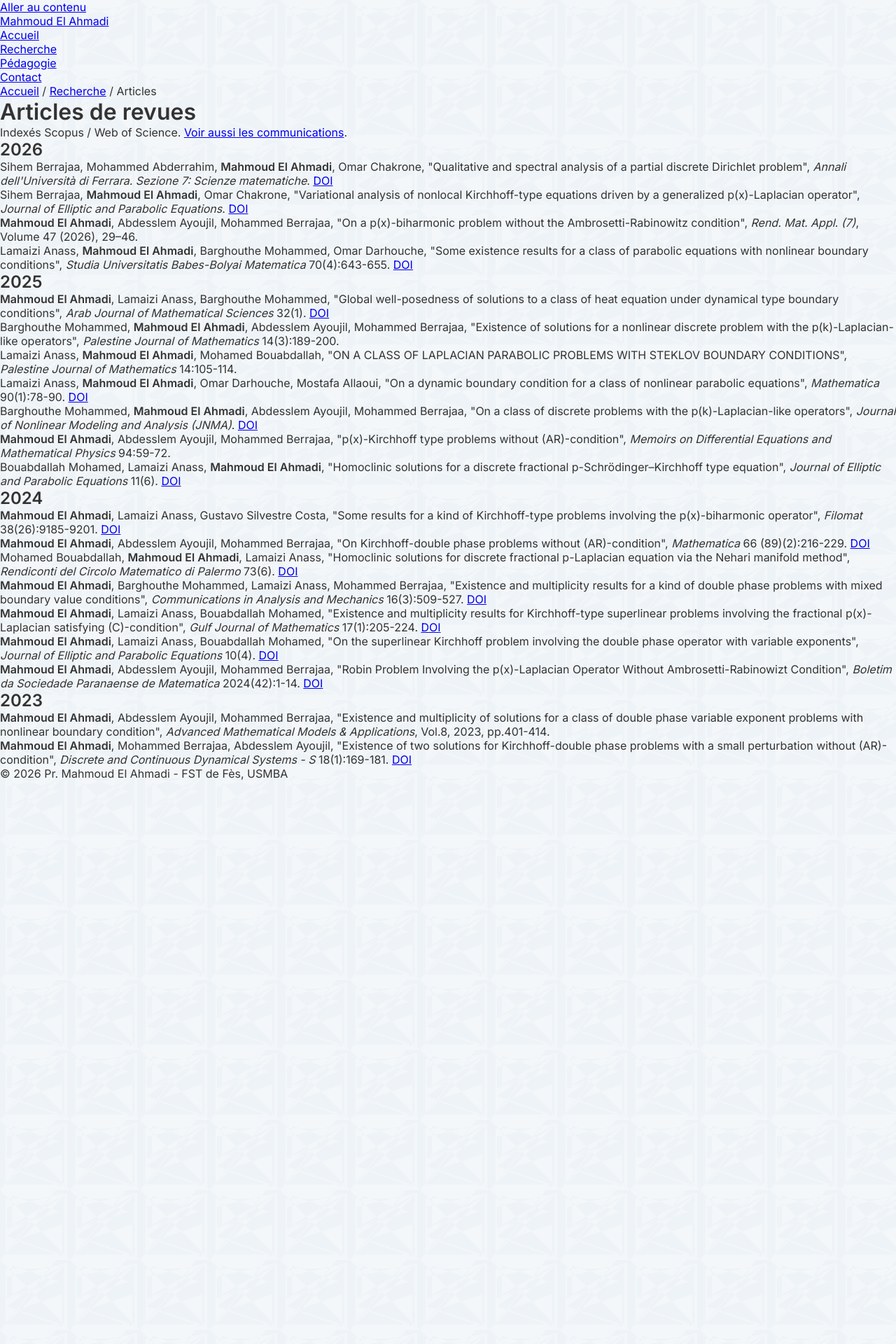
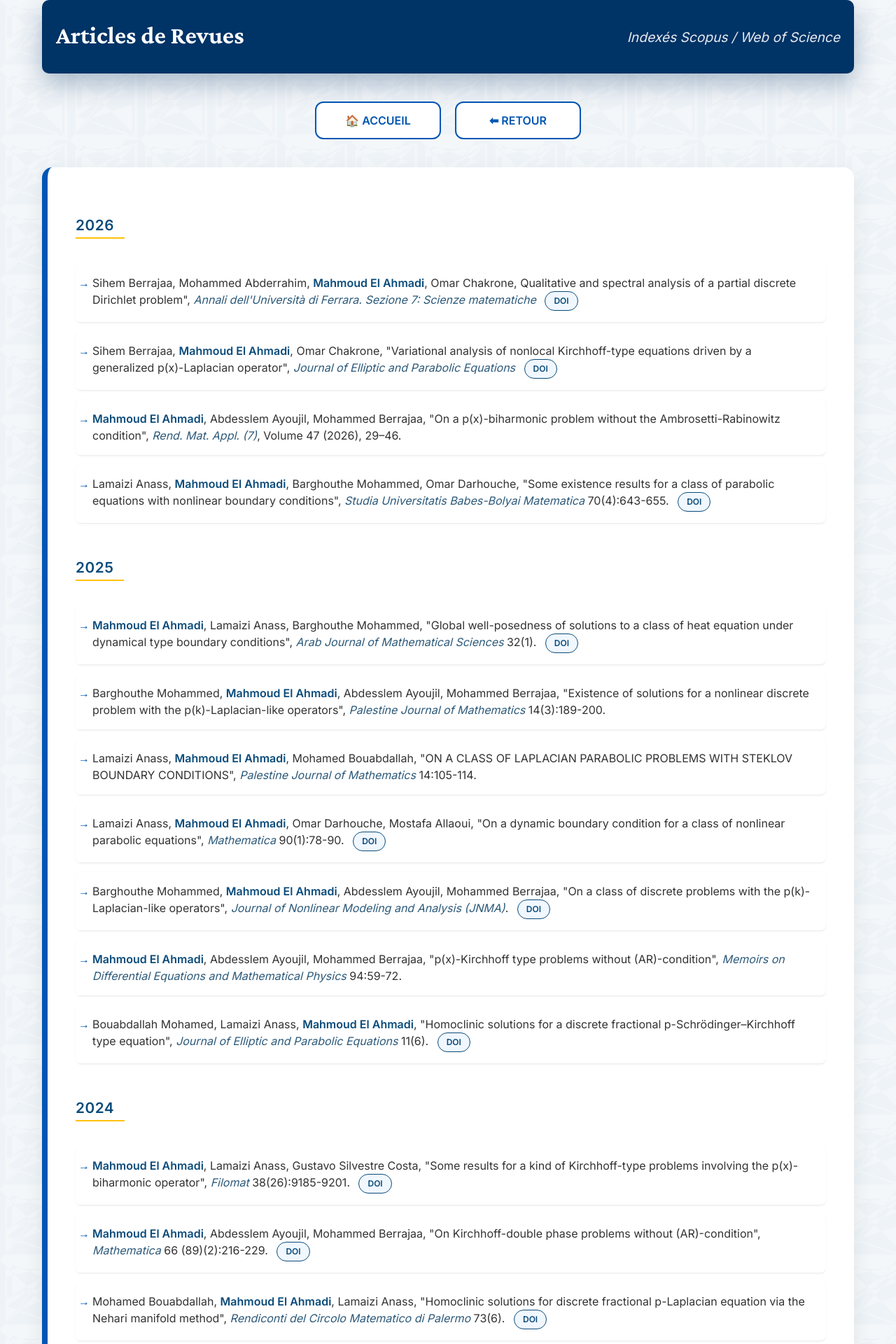
Before and after one commit to mahmoudmath/mahmoudmath.github.io, a Jekyll site: the page articles.html, which Jekyll copies as it is, in a window 1280 px wide. Shown: the top 1920 px of the page at 70% size. Built offline with Jekyll 4.4.1, drawn with Linux system fonts in a browser that asks for light colours; before the commit the page ends 1115 px from its top, so only the background shows below that.

Commit message:
Update articles.html

```diff
--- a/articles.html
+++ b/articles.html
@@ -7,95 +7,220 @@
   window.dataLayer = window.dataLayer || [];
   function gtag(){dataLayer.push(arguments);}
   gtag('js', new Date());
+
   gtag('config', 'G-KGXYVP14W5');
 </script>
     <meta charset="UTF-8">
     <meta name="viewport" content="width=device-width, initial-scale=1.0">
     <title>Articles - Pr. Mahmoud El Ahmadi</title>
-<meta name="description" content="Publications scientifiques du Pr. Mahmoud El Ahmadi (FST de Fès, USMBA) : articles de revues indexées Scopus / Web of Science en analyse non linéaire et EDP.">
-<meta name="author" content="Pr. Mahmoud El Ahmadi">
-<meta name="theme-color" content="#0f2342">
-<link rel="preconnect" href="https://fonts.googleapis.com">
-<link rel="preconnect" href="https://fonts.gstatic.com" crossorigin>
-<link rel="stylesheet" href="https://fonts.googleapis.com/css2?family=Source+Sans+3:wght@400;600&family=Source+Serif+4:wght@400;600&display=swap">
     <link rel="stylesheet" href="style.css">
+   <style>
+    /* ===== STYLE LOCAL - PAGE ARTICLES SEULEMENT ===== */
+
+    /* TITRES D'ANNÉES (2026, 2025, etc.) */
+    .year-title {
+        color: #0a4b7a;
+        font-size: 1.3rem;
+        font-weight: 700;
+        border-bottom: 2px solid #ffc107;
+        display: inline-block;
+        margin: 30px 0 15px 0;
+        padding-bottom: 5px;
+        padding-right: 15px;
+        text-transform: uppercase;
+        letter-spacing: 0.5px;
+    }
+
+    /* BOUTONS DOI */
+    .link-doi {
+        display: inline-block;
+        background: #f0f7ff;
+        color: #0a4b7a;
+        padding: 4px 12px;
+        border-radius: 20px;
+        text-decoration: none;
+        font-size: 0.75rem;
+        font-weight: 600;
+        border: 1px solid #0a4b7a;
+        margin-left: 8px;
+        transition: all 0.2s ease;
+    }
+
+    .link-doi:hover {
+        background: #0a4b7a;
+        color: white;
+        border-color: #0a4b7a;
+    }
+
+    /* TITRE PRINCIPAL DE LA PAGE */
+    h1 {
+        font-size: 1.8rem;
+        color: #003366;
+        text-align: center;
+        margin: 20px 0;
+        font-weight: 800;
+        text-transform: uppercase;
+    }
+
+    /* LISTE DES ARTICLES */
+    .resource-list {
+        list-style: none;
+        padding-left: 0;
+    }
+
+    .resource-list li {
+        background: white;
+        padding: 16px 20px;
+        margin-bottom: 12px;
+        border-radius: 8px;
+        border-left: 4px solid transparent;
+        box-shadow: 0 1px 3px rgba(0,0,0,0.05);
+        transition: all 0.2s;
+        line-height: 1.5;
+    }
+
+    .resource-list li:hover {
+        border-left-color: #ffc107;
+        background: #fefcf5;
+        box-shadow: 0 2px 8px rgba(0,86,179,0.05);
+    }
+
+    /* NOMS DES AUTEURS EN GRAS */
+    .resource-list li strong {
+        color: #0a4b7a;
+        font-weight: 700;
+    }
+
+    /* TITRES DES REVUES EN ITALIQUE */
+    .resource-list li em {
+        color: #2d5a7a;
+        font-style: italic;
+    }
+
+    /* EN-TÊTE PAGE */
+    /* EN-TÊTE - Articles de Revues / Indexés Scopus */
+.professor-header {
+    background: #003366;  /* Fond bleu foncé */
+    padding: 30px 20px;
+    border-radius: 10px;
+    margin-bottom: 30px;
+    text-align: center;
+}
+
+.professor-name {
+    color: white !important;
+    font-size: 2.2rem;
+    font-weight: 700;
+    margin-bottom: 5px;
+}
+
+.professor-title {
+    color: white !important;
+    font-size: 1.2rem;
+    font-style: italic;
+    opacity: 0.9;
+}
+
+    /* RESPONSIVE POUR MOBILES */
+    @media (max-width: 768px) {
+        .year-title {
+            font-size: 1.1rem;
+        }
+
+        .resource-list li {
+            padding: 14px;
+            font-size: 0.95rem;
+        }
+
+        .link-doi {
+            display: inline-block;
+            margin-top: 6px;
+            margin-left: 0;
+        }
+
+        .professor-name {
+            font-size: 1.6rem;
+        }
+    }
+
+    @media (max-width: 480px) {
+        .resource-list li {
+            padding: 12px;
+        }
+
+        .link-doi {
+            padding: 3px 10px;
+            font-size: 0.7rem;
+        }
+    }
+    </style>
 </head>
 <body>
     <!-- Google Tag Manager (noscript) -->
-<noscript><iframe src="https://www.googletagmanager.com/ns.html?id=GTM-5HG84LR9" height="0" width="0" style="display:none;visibility:hidden"></iframe></noscript>
+<noscript><iframe src="https://www.googletagmanager.com/ns.html?id=GTM-5HG84LR9"
+height="0" width="0" style="display:none;visibility:hidden"></iframe></noscript>
 <!-- End Google Tag Manager (noscript) -->
-<a class="skip" href="#contenu">Aller au contenu</a>
-
-<header class="topbar">
-  <div class="wrap">
-    <a class="brand" href="index.html">Mahmoud El Ahmadi</a>
-    <nav aria-label="Navigation principale">
-      <ul class="menu">
-        <li><a href="index.html">Accueil</a></li>
-        <li><a href="recherche.html" aria-current="page">Recherche</a></li>
-        <li><a href="pedagogie.html">Pédagogie</a></li>
-        <li><a href="contact.html">Contact</a></li>
-      </ul>
-    </nav>
-  </div>
+    <div class="container">
+        <header class="professor-header">
+            <div class="professor-name">Articles de Revues</div>
+            <div class="professor-title">Indexés Scopus / Web of Science</div>
         </header>
 
-<div class="page-titre">
-  <div class="wrap">
-    <p class="fil"><a href="index.html">Accueil</a> / <a href="recherche.html">Recherche</a> / Articles</p>
-    <h1>Articles de revues</h1>
-    <p>Indexés Scopus / Web of Science. <a href="communications.html">Voir aussi les communications</a>.</p>
-  </div>
-</div>
+        <nav class="academic-nav">
+            <a href="index.html" class="nav-card">🏠 ACCUEIL</a>
+            <a href="recherche.html" class="nav-card">⬅ RETOUR</a>
+        </nav>
 
-<main id="contenu">
-  <section>
-    <div class="wrap">
-
-      <h2 class="annee">2026</h2>
-      <ul class="biblio">
-        <li>Sihem Berrajaa, Mohammed Abderrahim, <strong>Mahmoud El Ahmadi</strong>, Omar Chakrone, "Qualitative and spectral analysis of a partial discrete Dirichlet problem", <em>Annali dell'Università di Ferrara. Sezione 7: Scienze matematiche</em>. <a class="doi" href="https://doi.org/10.1007/s11565-026-00735-z" target="_blank" rel="noopener">DOI</a></li>
-        <li>Sihem Berrajaa, <strong>Mahmoud El Ahmadi</strong>, Omar Chakrone, "Variational analysis of nonlocal Kirchhoff-type equations driven by a generalized p(x)-Laplacian operator", <em>Journal of Elliptic and Parabolic Equations</em>. <a class="doi" href="https://doi.org/10.1007/s41808-026-00488-y" target="_blank" rel="noopener">DOI</a></li>
+        <section class="presentation">
+            <!-- 2026 -->
+            <h3 class="year-title">2026</h3>
+            <ul class="resource-list">
+                <li>Sihem Berrajaa, Mohammed Abderrahim, <strong>Mahmoud El Ahmadi</strong>,  Omar Chakrone, Qualitative and spectral analysis of a partial discrete Dirichlet problem", <em>Annali dell'Università di Ferrara. Sezione 7: Scienze matematiche </em>
+                  <a href="https://doi.org/10.1007/s11565-026-00735-z" target="_blank" class="link-doi">DOI</a></li>
+                <li>Sihem Berrajaa, <strong>Mahmoud El Ahmadi</strong>,  Omar Chakrone, "Variational analysis of nonlocal Kirchhoff-type equations driven by a generalized p(x)-Laplacian operator", <em>Journal of Elliptic and Parabolic Equations </em>
+                  <a href="https://doi.org/10.1007/s41808-026-00488-y" target="_blank" class="link-doi">DOI</a></li>
                 <li><strong>Mahmoud El Ahmadi</strong>, Abdesslem Ayoujil, Mohammed Berrajaa, "On a p(x)-biharmonic problem without the Ambrosetti-Rabinowitz condition", <em>Rend. Mat. Appl. (7)</em>, Volume 47 (2026), 29–46.</li>
-        <li>Lamaizi Anass, <strong>Mahmoud El Ahmadi</strong>, Barghouthe Mohammed, Omar Darhouche, "Some existence results for a class of parabolic equations with nonlinear boundary conditions", <em>Studia Universitatis Babes-Bolyai Matematica</em> 70(4):643-655. <a class="doi" href="https://doi.org/10.24193/subbmath.2025.4.08" target="_blank" rel="noopener">DOI</a></li>
+                <li>Lamaizi Anass, <strong>Mahmoud El Ahmadi</strong>, Barghouthe Mohammed, Omar Darhouche, "Some existence results for a class of parabolic equations with nonlinear boundary conditions", <em>Studia Universitatis Babes-Bolyai Matematica</em> 70(4):643-655.
+                    <a href="https://doi.org/10.24193/subbmath.2025.4.08" target="_blank" class="link-doi">DOI</a></li>
             </ul>
 
-      <h2 class="annee">2025</h2>
-      <ul class="biblio">
-        <li><strong>Mahmoud El Ahmadi</strong>, Lamaizi Anass, Barghouthe Mohammed, "Global well-posedness of solutions to a class of heat equation under dynamical type boundary conditions", <em>Arab Journal of Mathematical Sciences</em> 32(1). <a class="doi" href="https://doi.org/10.1108/AJMS-05-2024-0087" target="_blank" rel="noopener">DOI</a></li>
+            <!-- 2025 -->
+            <h3 class="year-title">2025</h3>
+            <ul class="resource-list">
+                <li><strong>Mahmoud El Ahmadi</strong>, Lamaizi Anass, Barghouthe Mohammed, "Global well-posedness of solutions to a class of heat equation under dynamical type boundary conditions", <em>Arab Journal of Mathematical Sciences</em> 32(1). <a href="https://doi.org/10.1108/AJMS-05-2024-0087" target="_blank" class="link-doi">DOI</a></li>
                 <li>Barghouthe Mohammed, <strong>Mahmoud El Ahmadi</strong>, Abdesslem Ayoujil, Mohammed Berrajaa, "Existence of solutions for a nonlinear discrete problem with the p(k)-Laplacian-like operators", <em>Palestine Journal of Mathematics</em> 14(3):189-200.</li>
                 <li>Lamaizi Anass, <strong>Mahmoud El Ahmadi</strong>, Mohamed Bouabdallah, "ON A CLASS OF LAPLACIAN PARABOLIC PROBLEMS WITH STEKLOV BOUNDARY CONDITIONS", <em>Palestine Journal of Mathematics</em> 14:105-114.</li>
-        <li>Lamaizi Anass, <strong>Mahmoud El Ahmadi</strong>, Omar Darhouche, Mostafa Allaoui, "On a dynamic boundary condition for a class of nonlinear parabolic equations", <em>Mathematica</em> 90(1):78-90. <a class="doi" href="https://doi.org/10.24193/mathcluj.2025.1.07" target="_blank" rel="noopener">DOI</a></li>
-        <li>Barghouthe Mohammed, <strong>Mahmoud El Ahmadi</strong>, Abdesslem Ayoujil, Mohammed Berrajaa, "On a class of discrete problems with the p(k)-Laplacian-like operators", <em>Journal of Nonlinear Modeling and Analysis (JNMA)</em>. <a class="doi" href="https://doi.org/10.12150/jnma.2025.439" target="_blank" rel="noopener">DOI</a></li>
+                <li>Lamaizi Anass, <strong>Mahmoud El Ahmadi</strong>, Omar Darhouche, Mostafa Allaoui, "On a dynamic boundary condition for a class of nonlinear parabolic equations", <em>Mathematica</em> 90(1):78-90. <a href="https://doi.org/10.24193/mathcluj.2025.1.07" target="_blank" class="link-doi">DOI</a></li>
+                <li>Barghouthe Mohammed, <strong>Mahmoud El Ahmadi</strong>, Abdesslem Ayoujil, Mohammed Berrajaa, "On a class of discrete problems with the p(k)-Laplacian-like operators", <em>Journal of Nonlinear Modeling and Analysis (JNMA)</em>. <a href="https://doi.org/10.12150/jnma.2025.439" target="_blank" class="link-doi">DOI</a></li>
                 <li><strong>Mahmoud El Ahmadi</strong>, Abdesslem Ayoujil, Mohammed Berrajaa, "p(x)-Kirchhoff type problems without (AR)-condition", <em>Memoirs on Differential Equations and Mathematical Physics</em> 94:59-72.</li>
-        <li>Bouabdallah Mohamed, Lamaizi Anass, <strong>Mahmoud El Ahmadi</strong>, "Homoclinic solutions for a discrete fractional p-Schrödinger–Kirchhoff type equation", <em>Journal of Elliptic and Parabolic Equations</em> 11(6). <a class="doi" href="https://doi.org/10.1007/s41808-025-00322-x" target="_blank" rel="noopener">DOI</a></li>
+                <li>Bouabdallah Mohamed, Lamaizi Anass, <strong>Mahmoud El Ahmadi</strong>, "Homoclinic solutions for a discrete fractional p-Schrödinger–Kirchhoff type equation", <em>Journal of Elliptic and Parabolic Equations</em> 11(6). <a href="https://doi.org/10.1007/s41808-025-00322-x" target="_blank" class="link-doi">DOI</a></li>
             </ul>
 
-      <h2 class="annee">2024</h2>
-      <ul class="biblio">
-        <li><strong>Mahmoud El Ahmadi</strong>, Lamaizi Anass, Gustavo Silvestre Costa, "Some results for a kind of Kirchhoff-type problems involving the p(x)-biharmonic operator", <em>Filomat</em> 38(26):9185-9201. <a class="doi" href="https://doi.org/10.2298/FIL2426185A" target="_blank" rel="noopener">DOI</a></li>
-        <li><strong>Mahmoud El Ahmadi</strong>, Abdesslem Ayoujil, Mohammed Berrajaa, "On Kirchhoff-double phase problems without (AR)-condition", <em>Mathematica</em> 66 (89)(2):216-229. <a class="doi" href="https://doi.org/10.24193/mathcluj.2024.2.06" target="_blank" rel="noopener">DOI</a></li>
-        <li>Mohamed Bouabdallah, <strong>Mahmoud El Ahmadi</strong>, Lamaizi Anass, "Homoclinic solutions for discrete fractional p-Laplacian equation via the Nehari manifold method", <em>Rendiconti del Circolo Matematico di Palermo</em> 73(6). <a class="doi" href="https://doi.org/10.1007/s12215-024-01110-7" target="_blank" rel="noopener">DOI</a></li>
-        <li><strong>Mahmoud El Ahmadi</strong>, Barghouthe Mohammed, Lamaizi Anass, Mohammed Berrajaa, "Existence and multiplicity results for a kind of double phase problems with mixed boundary value conditions", <em>Communications in Analysis and Mechanics</em> 16(3):509-527. <a class="doi" href="https://doi.org/10.3934/cam.2024024" target="_blank" rel="noopener">DOI</a></li>
-        <li><strong>Mahmoud El Ahmadi</strong>, Lamaizi Anass, Bouabdallah Mohamed, "Existence and multiplicity results for Kirchhoff-type superlinear problems involving the fractional p(x)-Laplacian satisfying (C)-condition", <em>Gulf Journal of Mathematics</em> 17(1):205-224. <a class="doi" href="https://doi.org/10.56947/gjom.v17i1.2081" target="_blank" rel="noopener">DOI</a></li>
-        <li><strong>Mahmoud El Ahmadi</strong>, Lamaizi Anass, Bouabdallah Mohamed, "On the superlinear Kirchhoff problem involving the double phase operator with variable exponents", <em>Journal of Elliptic and Parabolic Equations</em> 10(4). <a class="doi" href="https://doi.org/10.1007/s41808-024-00289-1" target="_blank" rel="noopener">DOI</a></li>
-        <li><strong>Mahmoud El Ahmadi</strong>, Abdesslem Ayoujil, Mohammed Berrajaa, "Robin Problem Involving the p(x)-Laplacian Operator Without Ambrosetti-Rabinowizt Condition", <em>Boletim da Sociedade Paranaense de Matematica</em> 2024(42):1-14. <a class="doi" href="https://doi.org/10.5269/bspm.65522" target="_blank" rel="noopener">DOI</a></li>
+            <!-- 2024 -->
+            <h3 class="year-title">2024</h3>
+            <ul class="resource-list">
+                <li><strong>Mahmoud El Ahmadi</strong>, Lamaizi Anass, Gustavo Silvestre Costa, "Some results for a kind of Kirchhoff-type problems involving the p(x)-biharmonic operator", <em>Filomat</em> 38(26):9185-9201. <a href="https://doi.org/10.2298/FIL2426185A" target="_blank" class="link-doi">DOI</a></li>
+                <li><strong>Mahmoud El Ahmadi</strong>, Abdesslem Ayoujil, Mohammed Berrajaa, "On Kirchhoff-double phase problems without (AR)-condition", <em>Mathematica</em> 66 (89)(2):216-229. <a href="https://doi.org/10.24193/mathcluj.2024.2.06" target="_blank" class="link-doi">DOI</a></li>
+                <li>Mohamed Bouabdallah, <strong>Mahmoud El Ahmadi</strong>, Lamaizi Anass, "Homoclinic solutions for discrete fractional p-Laplacian equation via the Nehari manifold method", <em>Rendiconti del Circolo Matematico di Palermo</em> 73(6). <a href="https://doi.org/10.1007/s12215-024-01110-7" target="_blank" class="link-doi">DOI</a></li>
+                <li><strong>Mahmoud El Ahmadi</strong>, Barghouthe Mohammed, Lamaizi Anass, Mohammed Berrajaa, "Existence and multiplicity results for a kind of double phase problems with mixed boundary value conditions", <em>Communications in Analysis and Mechanics</em> 16(3):509-527. <a href="https://doi.org/10.3934/cam.2024024" target="_blank" class="link-doi">DOI</a></li>
+                <li><strong>Mahmoud El Ahmadi</strong>, Lamaizi Anass, Bouabdallah Mohamed, "Existence and multiplicity results for Kirchhoff-type superlinear problems involving the fractional p(x)-Laplacian satisfying (C)-condition", <em>Gulf Journal of Mathematics</em> 17(1):205-224. <a href="https://doi.org/10.56947/gjom.v17i1.2081" target="_blank" class="link-doi">DOI</a></li>
+                <li><strong>Mahmoud El Ahmadi</strong>, Lamaizi Anass, Bouabdallah Mohamed, "On the superlinear Kirchhoff problem involving the double phase operator with variable exponents", <em>Journal of Elliptic and Parabolic Equations</em> 10(4). <a href="https://doi.org/10.1007/s41808-024-00289-1" target="_blank" class="link-doi">DOI</a></li>
+                <li><strong>Mahmoud El Ahmadi</strong>, Abdesslem Ayoujil, Mohammed Berrajaa, "Robin Problem Involving the p(x)-Laplacian Operator Without Ambrosetti-Rabinowizt Condition", <em>Boletim da Sociedade Paranaense de Matematica</em> 2024(42):1-14. <a href="https://doi.org/10.5269/bspm.65522" target="_blank" class="link-doi">DOI</a></li>
             </ul>
 
-      <h2 class="annee">2023</h2>
-      <ul class="biblio">
-        <li><strong>Mahmoud El Ahmadi</strong>, Abdesslem Ayoujil, Mohammed Berrajaa, "Existence and multiplicity of solutions for a class of double phase variable exponent problems with nonlinear boundary condition", <em>Advanced Mathematical Models &amp; Applications</em>, Vol.8, 2023, pp.401-414.</li>
-        <li><strong>Mahmoud El Ahmadi</strong>, Mohammed Berrajaa, Abdesslem Ayoujil, "Existence of two solutions for Kirchhoff-double phase problems with a small perturbation without (AR)-condition", <em>Discrete and Continuous Dynamical Systems - S</em> 18(1):169-181. <a class="doi" href="https://doi.org/10.3934/dcdss.2023085" target="_blank" rel="noopener">DOI</a></li>
+            <!-- 2023 -->
+            <h3 class="year-title">2023</h3>
+            <ul class="resource-list">
+                <li><strong>Mahmoud El Ahmadi</strong>, Abdesslem Ayoujil, Mohammed Berrajaa, "Existence and multiplicity of solutions for a class of double phase variable exponent problems with nonlinear boundary condition", <em>Advanced Mathematical Models & Applications</em>, Vol.8, 2023, pp.401-414.</li>
+                <li><strong>Mahmoud El Ahmadi</strong>, Mohammed Berrajaa, Abdesslem Ayoujil, "Existence of two solutions for Kirchhoff-double phase problems with a small perturbation without (AR)-condition", <em>Discrete and Continuous Dynamical Systems - S</em> 18(1):169-181. <a href="https://doi.org/10.3934/dcdss.2023085" target="_blank" class="link-doi">DOI</a></li>
             </ul>
+        </section>
 
-    </div>
-  </section>
-</main>
-
-<footer class="pied">
-  <div class="wrap">
-    <p class="copy">© 2026 Pr. Mahmoud El Ahmadi - FST de Fès, USMBA</p>
+        <footer class="professor-footer">
+            <div class="signature">
+                <p>© 2026 Pr. Mahmoud El Ahmadi - FST de Fès, USMBA</p>
             </div>
         </footer>
+    </div>
 </body>
 </html>
```
Lines whose indentation alone changed are shown as unchanged.
